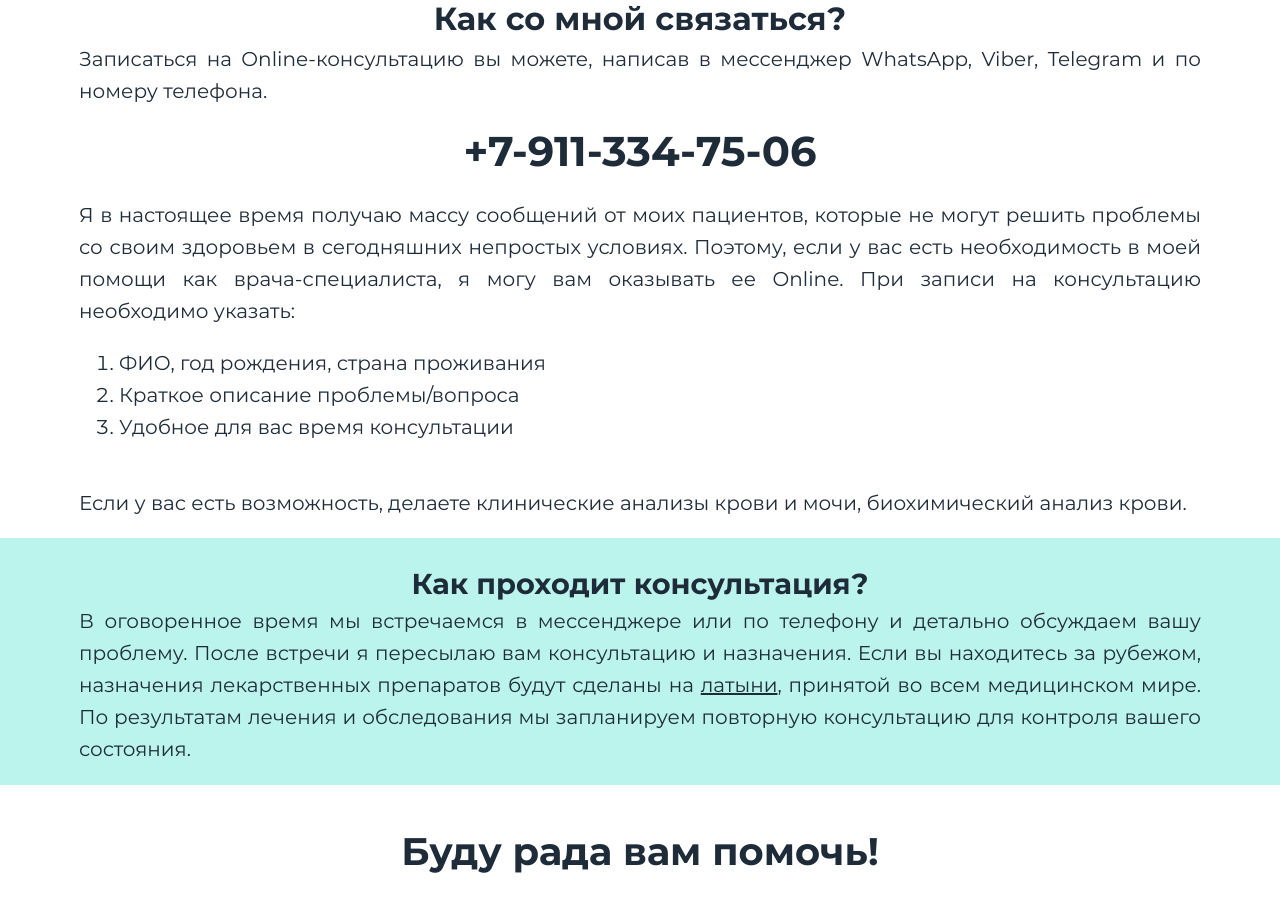
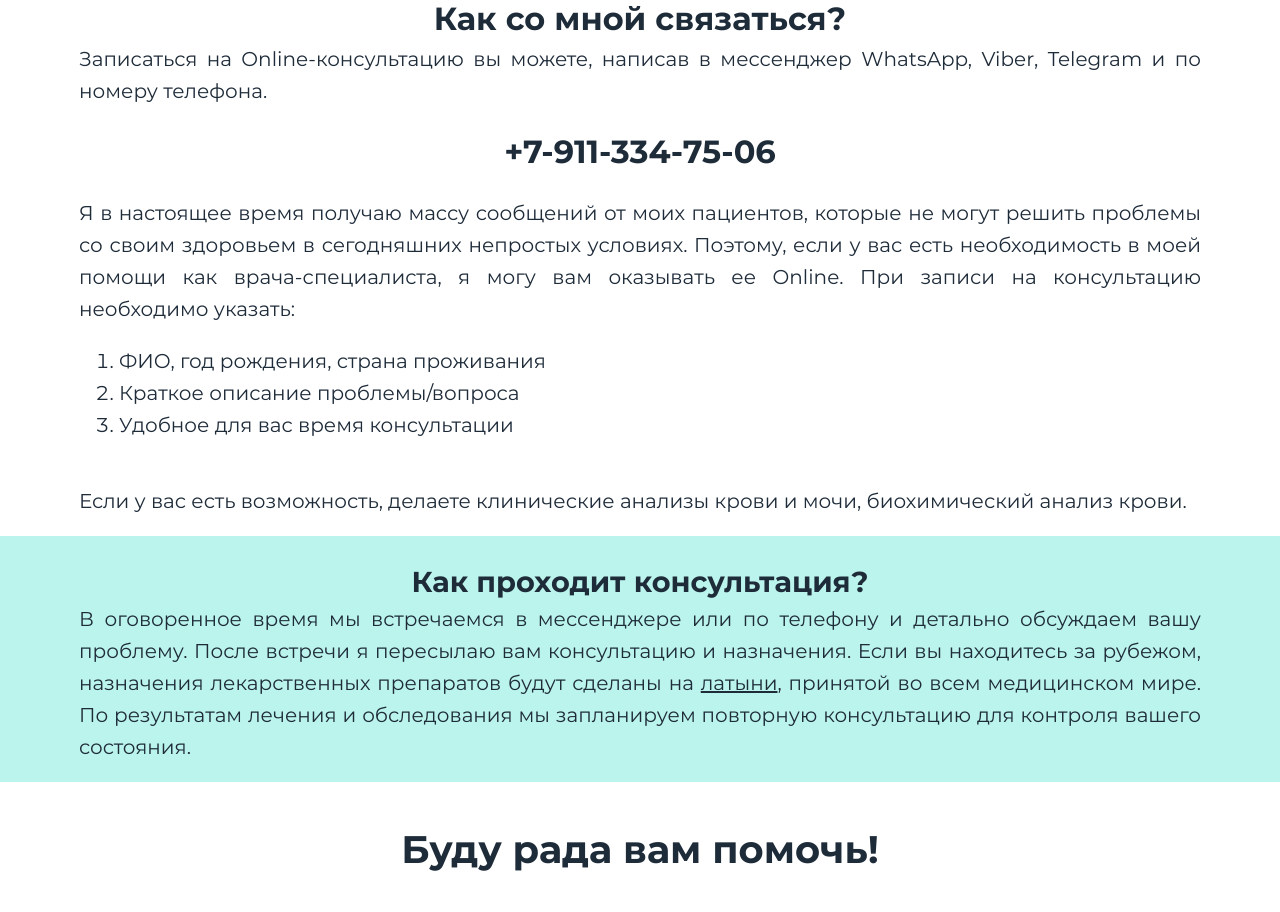
Before and after one commit to Lazard-Live/MedicalLandingPage, a React (Vite) app: page / in a window 1280 px wide. Shown: the part 2140-3052 px from the top of the page. Built offline with nearby package versions, Linux system fonts and the light colour scheme.

Commit message:
Исправил отображение страницы и размеры текста

```diff
--- a/src/components/blocks/contacts/contacts.scss
+++ b/src/components/blocks/contacts/contacts.scss
@@ -8,7 +8,15 @@
 
   &__tel {
     line-height: 2.6rem;
-    font-size: 2.6rem;
+    font-size: 32px;
     font-weight: 800;
+
+    @include screen-down(md) {
+      font-size: 28px;
+    }
+
+    @include screen-down(sm) {
+      font-size: 24px;
+    }
   }
 }
--- a/src/components/blocks/text.scss
+++ b/src/components/blocks/text.scss
@@ -12,10 +12,6 @@
   }
 
   @include screen-down(sm) {
-    font-size: 28px;
-  }
-
-  & div:not(:first-child) {
-    padding-top: 1.4rem;
+    font-size: 20px;
   }
 }
--- a/src/global/common.scss
+++ b/src/global/common.scss
@@ -1,6 +1,7 @@
 html {
   box-sizing: border-box;
 }
+
 *,
 *:before,
 *:after {
@@ -12,11 +13,11 @@ body {
   -webkit-font-smoothing: antialiased;
   -moz-osx-font-smoothing: grayscale;
   color: $color-text;
-  min-width: 520px;
 }
 
 html,
 body {
+  width: 100vw;
   margin: 0;
   line-height: 1.5;
 }
```
